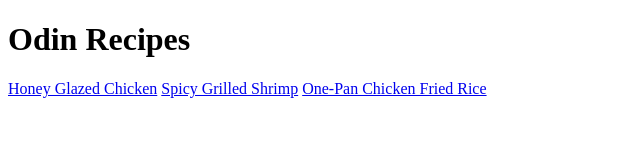
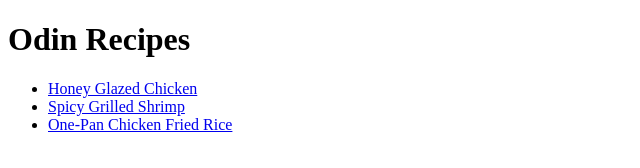
Before and after one commit to EugeneOakland/odin-recipes, a plain HTML site: page index.html in a window 1280 px wide. Shown: the whole page, without its empty margins (0-640 px from the left). Drawn offline with Linux system fonts and the light colour scheme.

Commit message:
Changed the links on the index.html to be in a list in order to display them on top of each other.

```diff
--- a/index.html
+++ b/index.html
@@ -9,10 +9,13 @@
 <body>
     <h1>Odin Recipes</h1>
 
-        <a href="./recipes/honey_glazed_chicken.html">Honey Glazed Chicken</a>
+        <ul>
+            <li><a href="./recipes/honey_glazed_chicken.html">Honey Glazed Chicken</a></li>
 
-        <a href="./recipes/spicy_shrimp.html">Spicy Grilled Shrimp</a>
+            <li><a href="./recipes/spicy_shrimp.html">Spicy Grilled Shrimp</a></li>
 
-        <a href="./recipes/one-pan_chicken_fried_rice.html">One-Pan Chicken Fried Rice</a>
+            <li><a href="./recipes/one-pan_chicken_fried_rice.html">One-Pan Chicken Fried Rice</a></li>
+
+        </ul>
 </body>
 </html>
```
